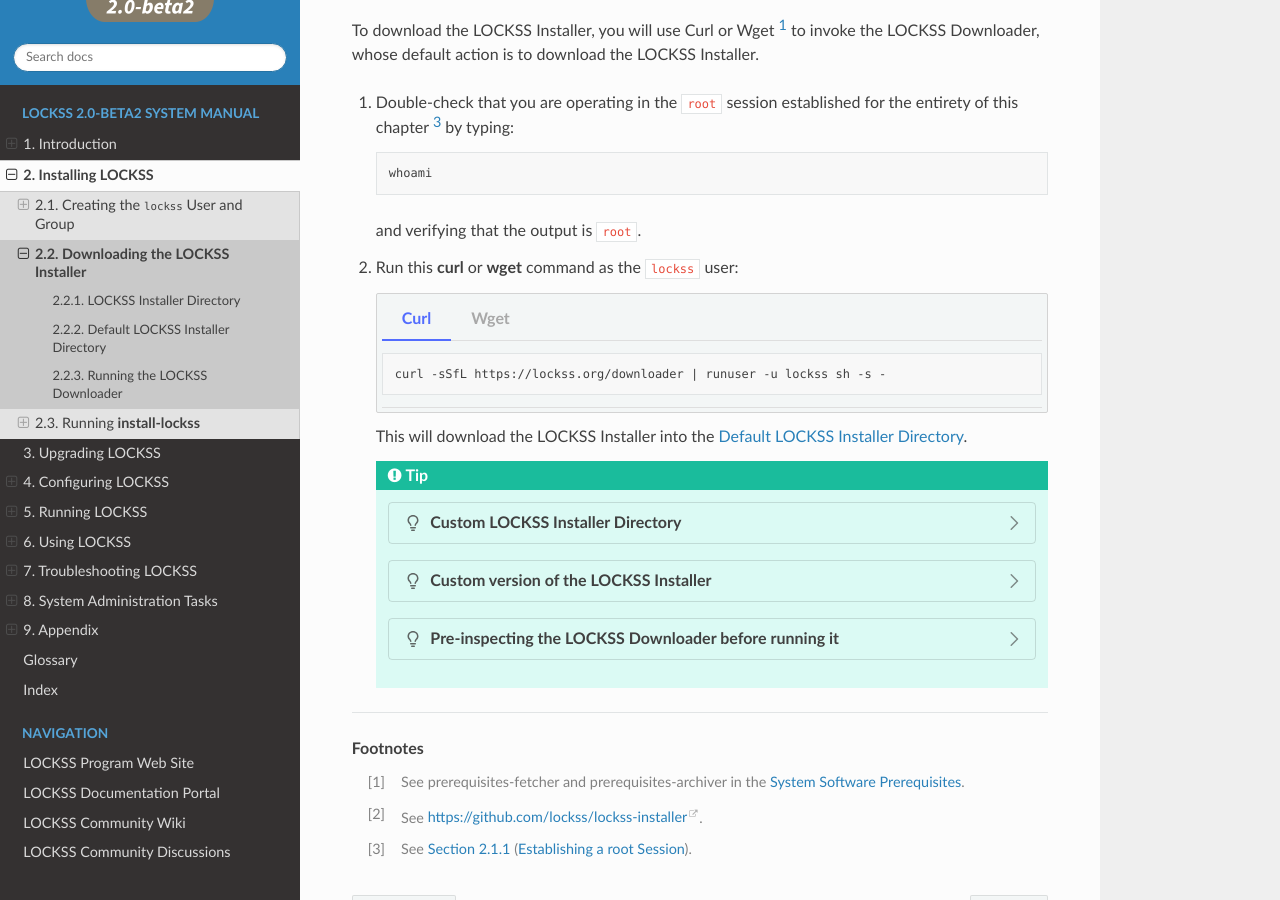
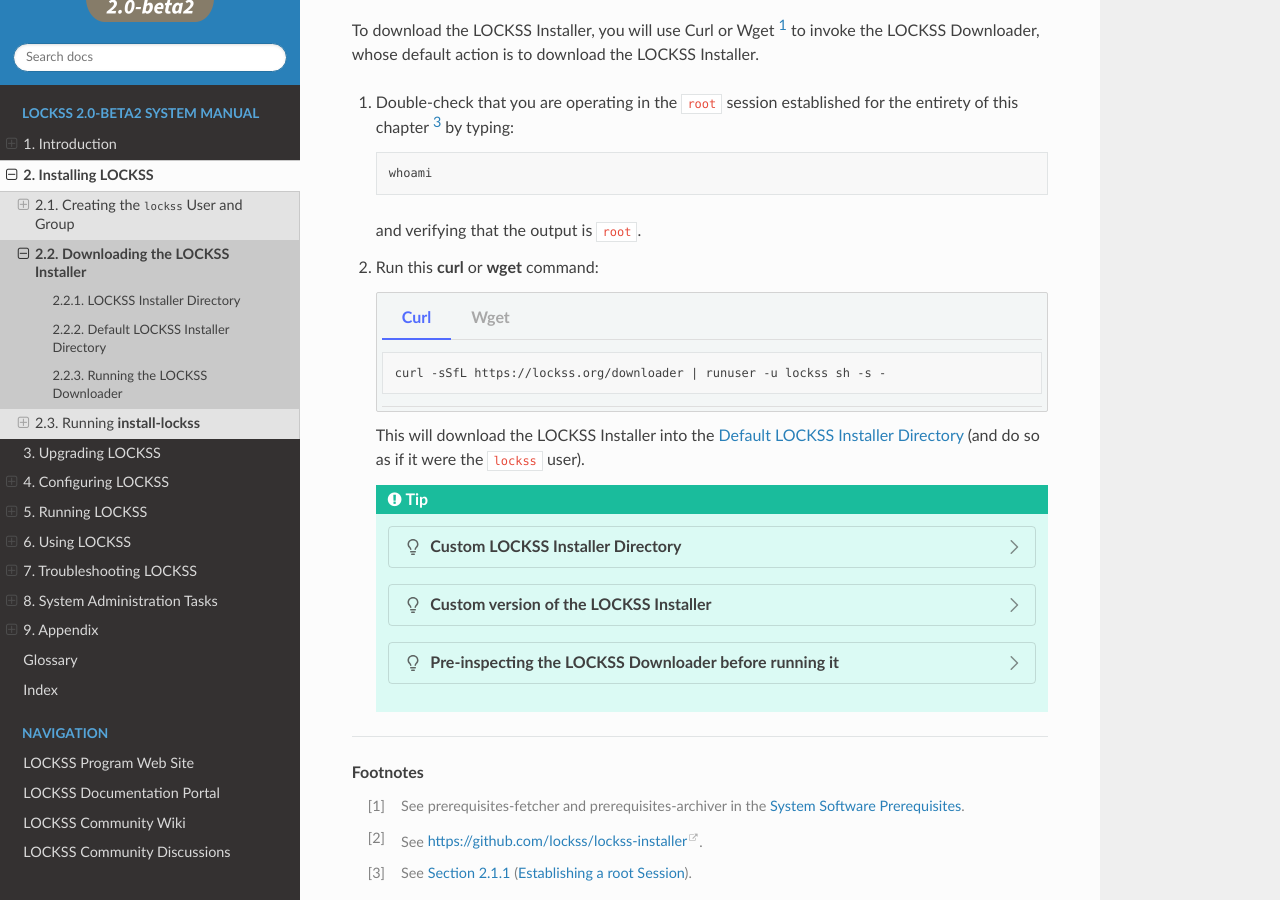
Before and after one commit to lockss/lockss-rtd-manual, a Sphinx documentation site: the page built from docs/installing/downloading.rst, in a window 1280 px wide and 900 px high, scrolled down 817 px. Built offline with Sphinx 7.4.7 and the Read the Docs theme 3.1.0, drawn with Linux system fonts in a browser that asks for light colours; pages that are not in the unit, such as notebooks, are missing from menus; part of the change alters nothing that is shown.

Commit message:
Leftover inconsistencies in terms of running as root or running as lockss.

```diff
--- a/docs/installing/downloading.rst
+++ b/docs/installing/downloading.rst
@@ -58,7 +58,7 @@ To download the :term:`LOCKSS Installer`, you will use :term:`Curl` or :term:`Wg
 
 2. .. index:: Curl, Wget, runuser
 
-   Run this :program:`curl` or :program:`wget` command as the ``lockss`` user:
+   Run this :program:`curl` or :program:`wget` command:
 
    .. tab-set::
 
@@ -76,7 +76,7 @@ To download the :term:`LOCKSS Installer`, you will use :term:`Curl` or :term:`Wg
 
             wget -qO- https://lockss.org/downloader | runuser -u lockss sh -s -
 
-   This will download the LOCKSS Installer into the :ref:`Default LOCKSS Installer Directory`.
+   This will download the LOCKSS Installer into the :ref:`Default LOCKSS Installer Directory` (and do so as if it were the ``lockss`` user).
 
    .. tip::
 
@@ -125,7 +125,7 @@ To download the :term:`LOCKSS Installer`, you will use :term:`Curl` or :term:`Wg
 
                cd /tmp
 
-         2. Run this :program:`curl` or :program:`wget` command [#fn-fetcher]_ as the ``lockss`` user:
+         2. Run this :program:`curl` or :program:`wget` command [#fn-fetcher]_:
 
             .. tab-set::
 
@@ -155,15 +155,15 @@ To download the :term:`LOCKSS Installer`, you will use :term:`Curl` or :term:`Wg
 
             to make the LOCKSS Downloader script executable.
 
-         5. Then run this command (as ``lockss``):
+         5. Then run this command:
 
             .. code-block:: shell
 
-               ./lockss-downloader.sh
+               runuser -u lockss ./lockss-downloader.sh
 
-            to run the LOCKSS Downloader script (as ``lockss``).
+            to run the LOCKSS Downloader script (as the ``lockss`` user).
 
-            You can append to ``./lockss-downloader.sh`` the same options that can be appended to ``| runuser -u lockss sh -s -`` elsewhere in this section, for instance :samp:`./lockss-downloader --download-dir={<DIR>}`. See :ref:`custom-lockss-installer-directory` or :ref:`custom-lockss-installer-version` above.
+            You can append to ``runuser -u lockss ./lockss-downloader.sh`` the same options that can be appended to ``| runuser -u lockss sh -s -`` elsewhere in this section, for instance :samp:`runuser -u lockss ./lockss-downloader.sh --download-dir={<DIR>}`. See :ref:`custom-lockss-installer-directory` or :ref:`custom-lockss-installer-version` above.
 
 ----
 
```
